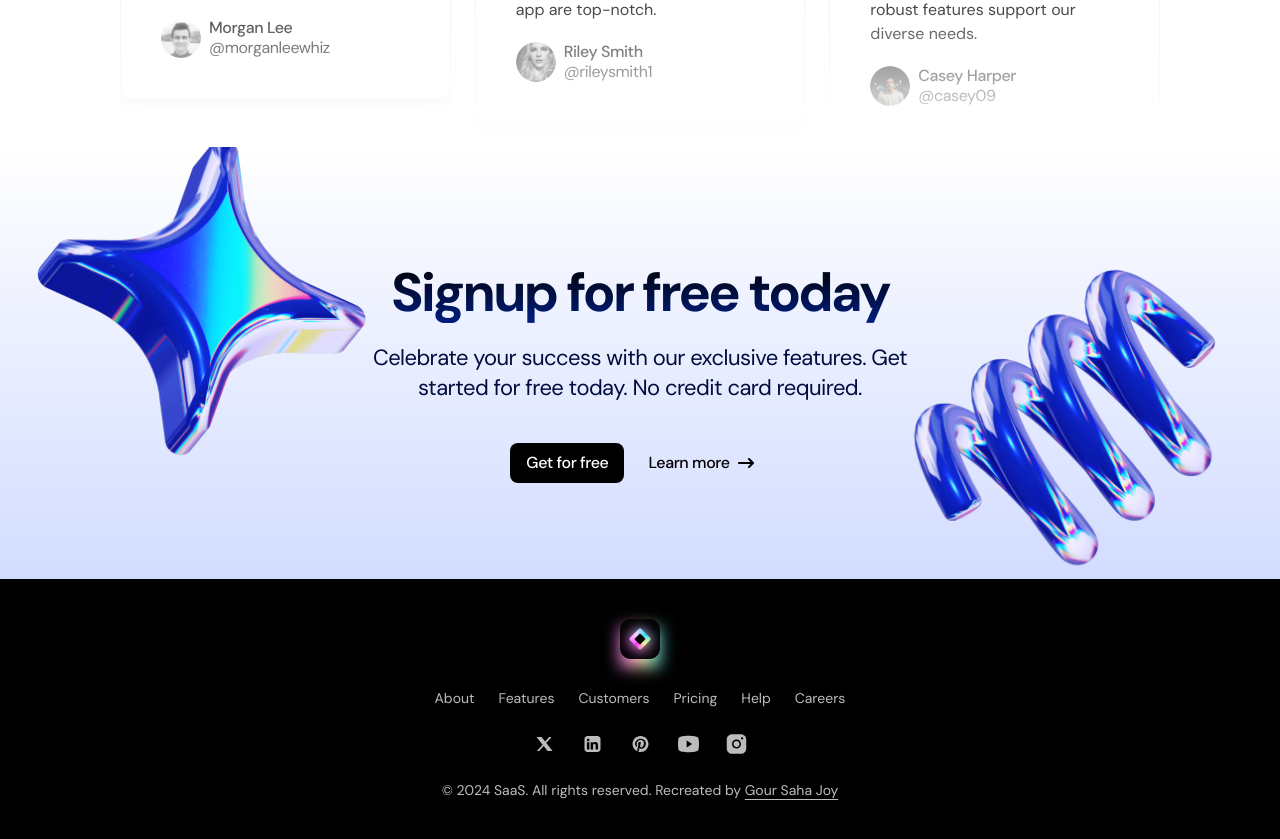
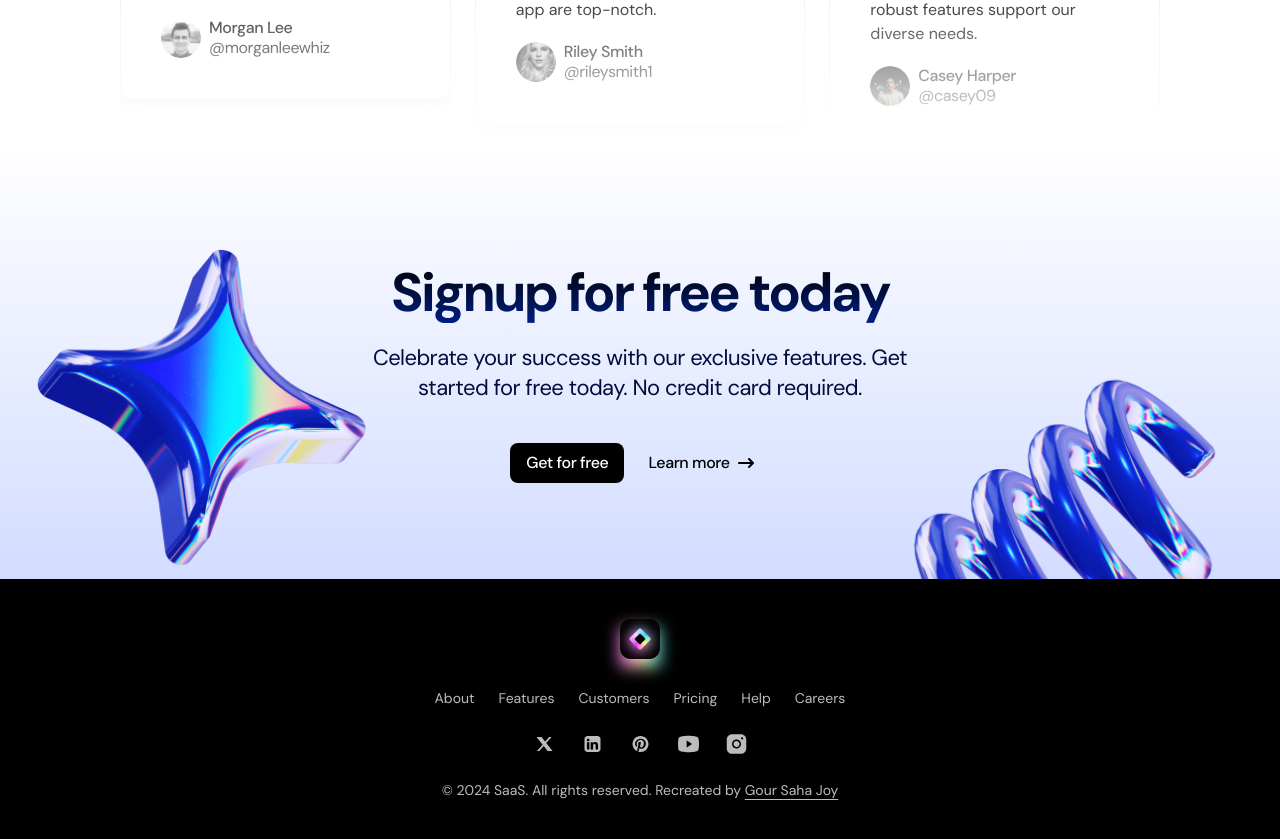
Before and after one commit to gsjoy24/light-sass, a Next.js app: page / in a window 1280 px wide. Shown: the part 3920-4759 px from the top of the page. Built offline with nearby package versions, Linux system fonts and the light colour scheme.

Commit message:
added animation on call

```diff
--- a/src/sections/CallToAction.tsx
+++ b/src/sections/CallToAction.tsx
@@ -1,24 +1,44 @@
+'use client';
 import springImg from '@/assets/spring.png';
 import starImg from '@/assets/star.png';
-import Image from 'next/image';
+import { motion, useScroll, useTransform } from 'framer-motion';
+import { useRef } from 'react';
 import { FaArrowRightLong } from 'react-icons/fa6';
 
 const CallToAction = () => {
+	const sectionRef = useRef(null);
+	const { scrollYProgress } = useScroll({
+		target: sectionRef,
+		offset: ['start end', 'end start']
+	});
+	const translateY = useTransform(scrollYProgress, [0, 1], [150, -150]);
 	return (
-		<section className='bg-gradient-to-b from-white to-[#d2dcff] py-24 overflow-hidden'>
+		<section ref={sectionRef} className='bg-gradient-to-b from-white to-[#d2dcff] py-24 overflow-hidden'>
 			<div className='container'>
 				<div className='section-heading relative'>
 					<h2 className='section-title mt-5'>Signup for free today</h2>
 					<p className='section-description mt-5'>
 						Celebrate your success with our exclusive features. Get started for free today. No credit card required.
 					</p>
-					<Image src={starImg} alt='star' width={360} height={360} className='absolute -left-[350px] -top-[137px]' />
-					<Image
-						src={springImg}
+					<motion.img
+						src={starImg.src}
+						alt='star'
+						width={360}
+						height={360}
+						className='absolute -left-[350px] -top-[137px]'
+						style={{
+							translateY
+						}}
+					/>
+					<motion.img
+						src={springImg.src}
 						alt='spring'
 						width={360}
 						height={360}
 						className='absolute -right-[331px] -top-[19px]'
+						style={{
+							translateY
+						}}
 					/>
 					<div className='flex gap-2 justify-center mt-10'>
 						<button className='btn btn-primary'>Get for free</button>
--- a/src/sections/Testimonials.tsx
+++ b/src/sections/Testimonials.tsx
@@ -83,49 +83,22 @@ export const Testimonials = () => {
 						Here&#39;s what some of our users have to say about their experience with our app.
 					</p>
 				</div>
-
 				<div className='flex justify-center gap-6'>
 					<div className='flex flex-col gap-6 mt-10 [mask-image:linear-gradient(to_bottom,transparent,black_25%,black_75%,transparent)]'>
-						{firstColumn.map(({ text, imageSrc, name, username }) => (
-							<div key={username} className='card'>
-								<div>{text}</div>
-								<div className='flex items-center gap-2 mt-5'>
-									<Image src={imageSrc} width={40} height={40} alt={name} className='w-10 f-10 rounded-full' />
-									<div className='flex flex-col'>
-										<div className='font-medium tracking-tight leading-5'>{name}</div>
-										<div className='leading-5 tracking-tight'>{username}</div>
-									</div>
-								</div>
-							</div>
+						{firstColumn.map((item) => (
+							<SingleTestimonial key={item.username} item={item} />
 						))}
 					</div>
 
 					<div className='hidden md:flex flex-col gap-6 mt-10 [mask-image:linear-gradient(to_bottom,transparent,black_25%,black_75%,transparent)]'>
-						{secondColumn.map(({ text, imageSrc, name, username }) => (
-							<div key={username} className='card'>
-								<div>{text}</div>
-								<div className='flex items-center gap-2 mt-5'>
-									<Image src={imageSrc} width={40} height={40} alt={name} className='w-10 f-10 rounded-full' />
-									<div className='flex flex-col'>
-										<div className='font-medium tracking-tight leading-5'>{name}</div>
-										<div className='leading-5 tracking-tight'>{username}</div>
-									</div>
-								</div>
-							</div>
+						{secondColumn.map((item) => (
+							<SingleTestimonial key={item.username} item={item} />
 						))}
 					</div>
+
 					<div className='hidden lg:flex flex-col gap-6 mt-10 [mask-image:linear-gradient(to_bottom,transparent,black_25%,black_75%,transparent)]'>
-						{thirdColumn.map(({ text, imageSrc, name, username }) => (
-							<div key={username} className='card'>
-								<div>{text}</div>
-								<div className='flex items-center gap-2 mt-5'>
-									<Image src={imageSrc} width={40} height={40} alt={name} className='w-10 f-10 rounded-full' />
-									<div className='flex flex-col'>
-										<div className='font-medium tracking-tight leading-5'>{name}</div>
-										<div className='leading-5 tracking-tight'>{username}</div>
-									</div>
-								</div>
-							</div>
+						{thirdColumn.map((item) => (
+							<SingleTestimonial key={item.username} item={item} />
 						))}
 					</div>
 				</div>
@@ -133,3 +106,28 @@ export const Testimonials = () => {
 		</section>
 	);
 };
+
+const SingleTestimonial = ({
+	item
+}: {
+	item: {
+		text: string;
+		imageSrc: string;
+		name: string;
+		username: string;
+	};
+}) => {
+	const { text, imageSrc, name, username } = item;
+	return (
+		<div className='card'>
+			<div>{text}</div>
+			<div className='flex items-center gap-2 mt-5'>
+				<Image src={imageSrc} width={40} height={40} alt={name} className='w-10 f-10 rounded-full' />
+				<div className='flex flex-col'>
+					<div className='font-medium tracking-tight leading-5'>{name}</div>
+					<div className='leading-5 tracking-tight'>{username}</div>
+				</div>
+			</div>
+		</div>
+	);
+};
```
